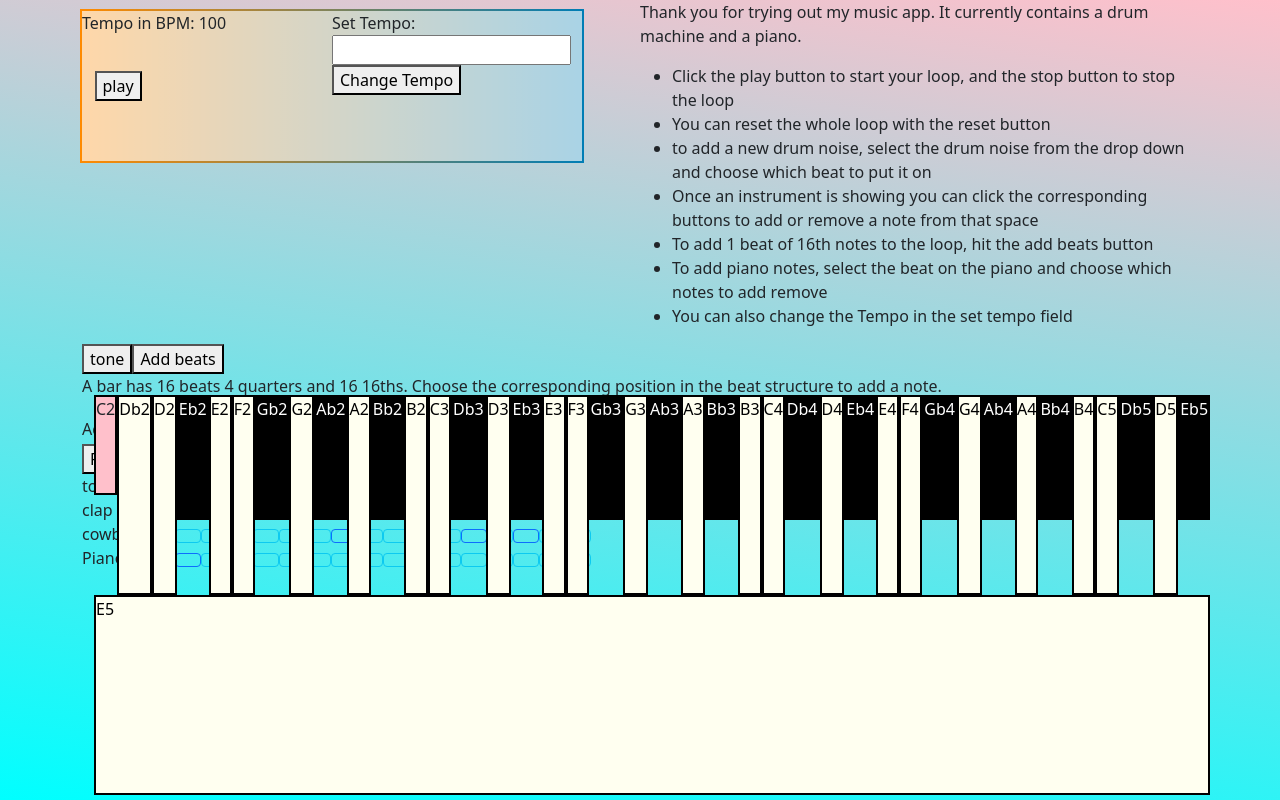
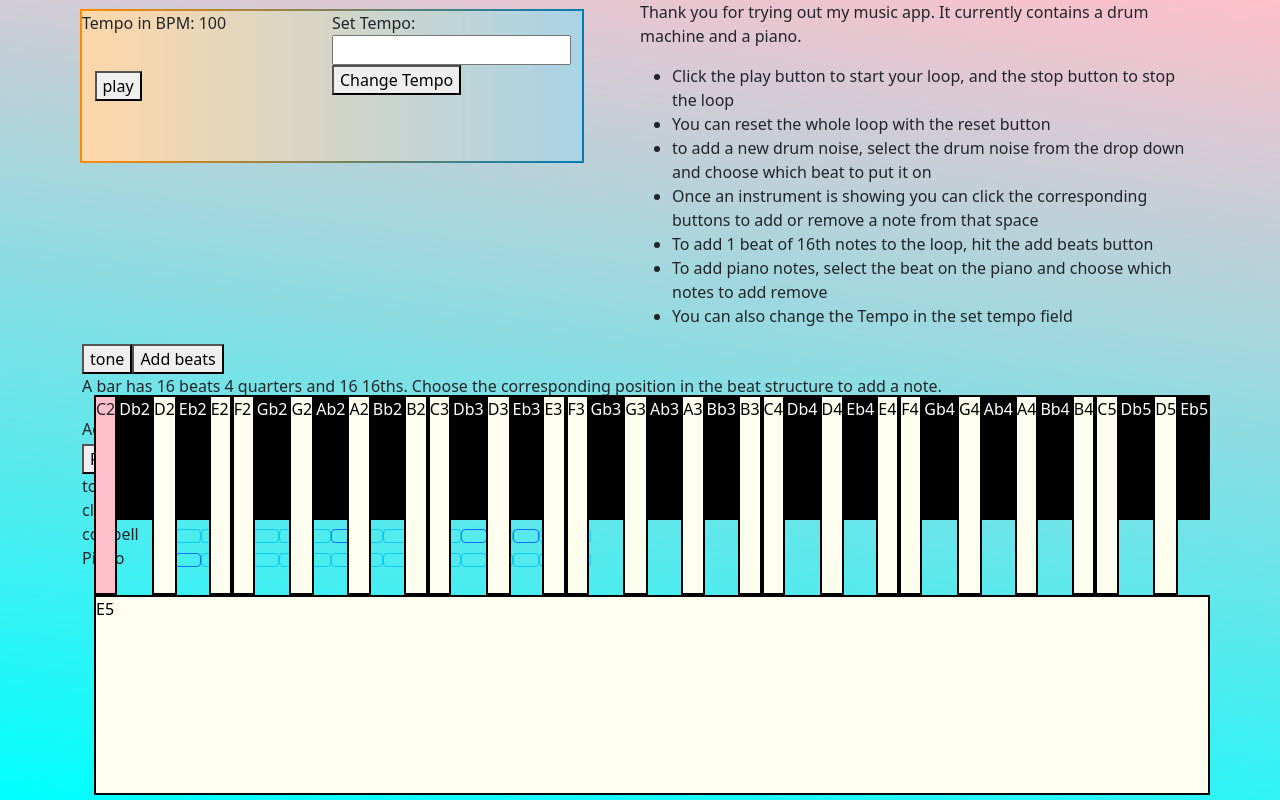
Before and after one commit to professional-pigeon/react-music-app, a React (Create React App) app: page / in a window 1280 px wide. Both pictures are taken after a click on the element "C2". Built offline with nearby package versions, Linux system fonts and the light colour scheme; no server answers.

Commit message:
will highlight black keys

```diff
--- a/src/components/App.css
+++ b/src/components/App.css
@@ -39,17 +39,22 @@ body {
   width: 50px;
   color: black;
 }
-.keys > #Db2, #Eb2, #Gb2, #Ab2, #Bb2, #Db3, #Eb3, #Gb3, #Ab3, #Bb3, #Db4, #Eb4, #Gb4, #Ab4, #Bb4, #Db5, #Eb5 {
+.keys#Db2, .keys#Eb2, .keys#Gb2, .keys#Ab2, .keys#Bb2, .keys#Db3, .keys#Eb3, .keys#Gb3, .keys#Ab3, .keys#Bb3, .keys#Db4, .keys#Eb4, .keys#Gb4, .keys#Ab4, .keys#Bb4, .keys#Db5, .keys#Eb5 {
   background-color: black;
   color: white;
   height: 125px;
   width: 50px;
-  z-index: +1;
 }
-.keys-highlight {
+.highlight {
   border: solid black 2px;
-  height: 100px;
-  width: 20px;
+  height: 200px;
+  width: 50px;
+  background-color: pink;
+}
+.highlight#Db2, .highlight#Eb2, .highlight#Gb2, .highlight#Ab2, .highlight#Bb2, .highlight#Db3, .highlight#Eb3, .highlight#Gb3, .highlight#Ab3, .highlight#Bb3, .highlight#Db4, .highlight#Eb4, .highlight#Gb4, .highlight#Ab4, .highlight#Bb4, .highlight#Db5, .highlight#Eb5 {
+  border: solid black 2px;
+  height: 125px;
+  width: 50px;
   background-color: pink;
 }
 
--- a/src/components/PianoVisual.js
+++ b/src/components/PianoVisual.js
@@ -7,7 +7,7 @@ function PianoVisual(props) {
   let keys = []
   notes.forEach(function(note){
     if (displayNotes.includes(note) === true) {
-      keys.push(<Col className="keys-highlight" id={note} onClick={() => props.removeNote(note, props.beat)}>{note}</Col>)
+      keys.push(<Col className="highlight" id={note} onClick={() => props.removeNote(note, props.beat)}>{note}</Col>)
     } else {
 
       keys.push(<Col className="keys" id={note} onClick={() => props.addNote(note, props.beat)}>{note}</Col>)
```
